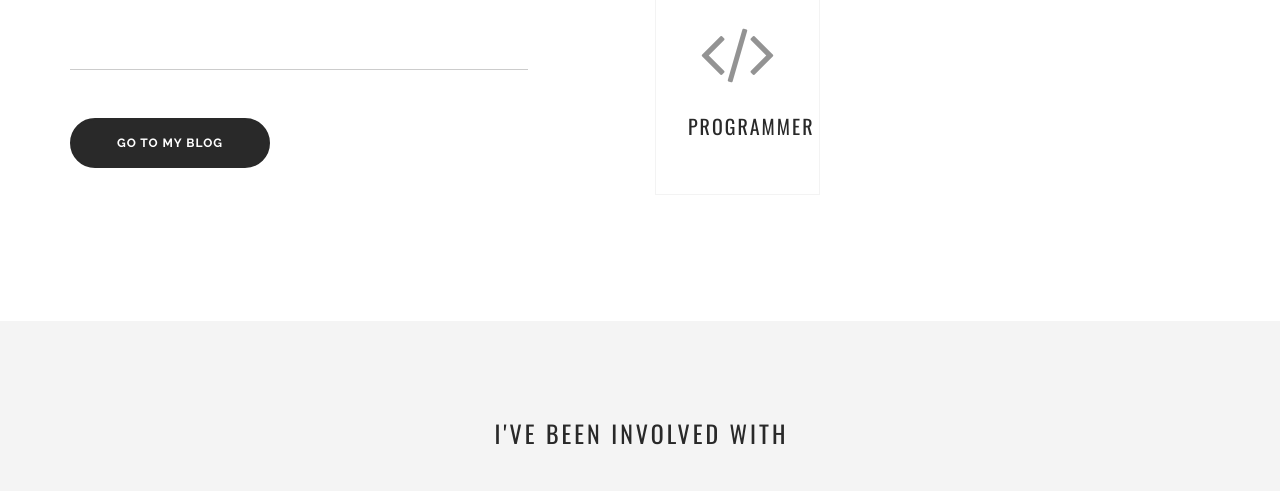
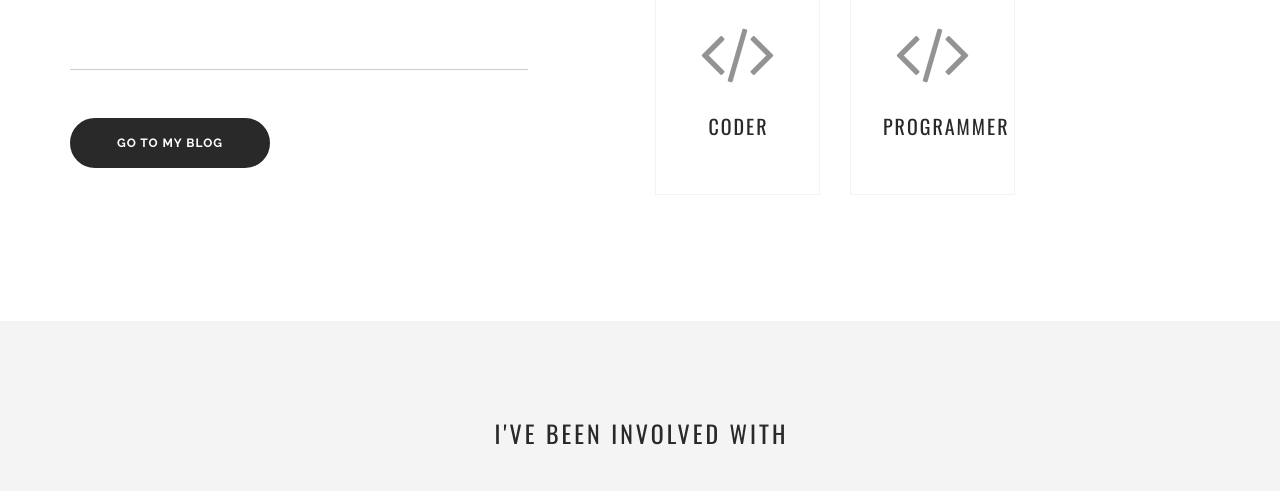
Before and after one commit to anmol27katyani/anmol27katyani.github.io, a plain HTML site: page index.html in a window 1280 px wide. Shown: the part 1171-1662 px from the top of the page. Drawn offline with nearby package versions, Linux system fonts and the light colour scheme.

Commit message:
Update index.html

```diff
--- a/index.html
+++ b/index.html
@@ -141,10 +141,19 @@
 											<i class="fa fa-code icon icon-lg" style="font-size: 70px;"></i>
 										</a>
 									</li>
+                                    <h5 class="uppercase" style="font-size: 20px;">Coder</h5>
+                                </div>
+                            </div>
+			<div class="col-sm-4 text-center">
+                                <div class="feature bordered mb30" style="border: 1px #f3f3f3 solid">
+                                    <li class="fade-on-hover" style="list-style: none; padding-bottom: 26px; padding-top: 10px;">
+										<a target="_blank" href="https://www.hackerrank.com/anmolmishra_jiit">
+											<i class="fa fa-code icon icon-lg" style="font-size: 70px;"></i>
+										</a>
+									</li>
                                     <h5 class="uppercase" style="font-size: 20px;">Programmer</h5>
                                 </div>
                             </div>
-
 
                         </div>
                     </div>
```
